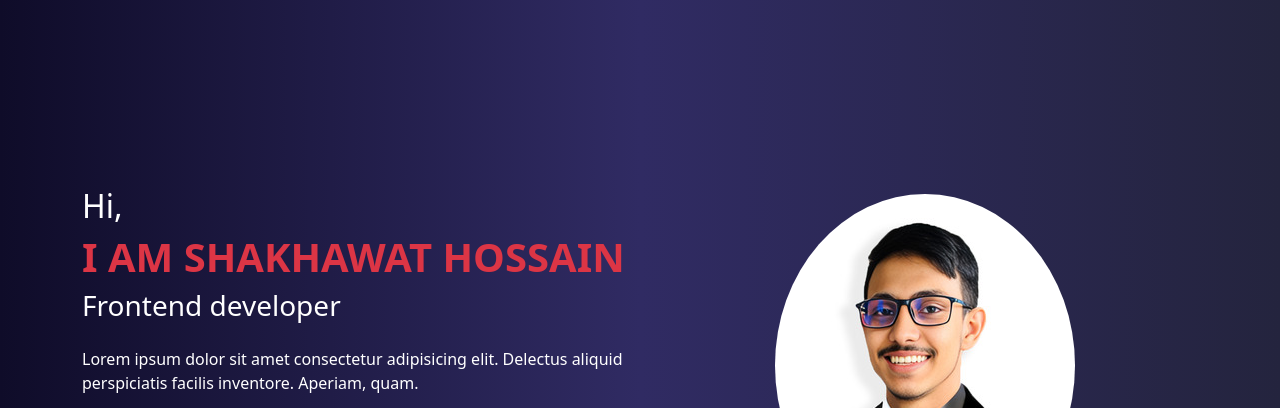
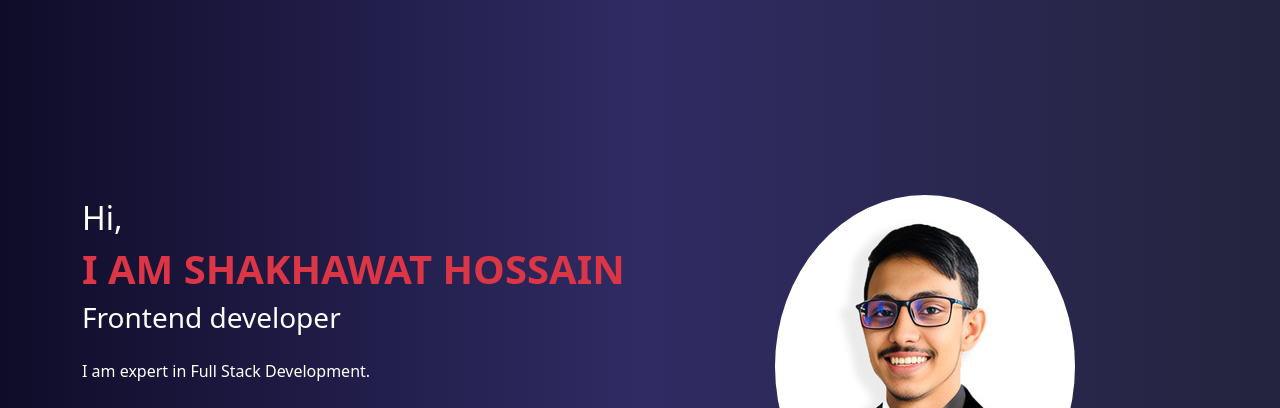
Before and after one commit to sh-rajin/Portfolio-site, a plain HTML site: page index.html in a window 1280 px wide. Shown: the part 82-490 px from the top of the page. Drawn offline with nearby package versions, Linux system fonts and the light colour scheme.

Commit message:
Update index.html

```diff
--- a/index.html
+++ b/index.html
@@ -49,7 +49,7 @@
                         <h2>Hi,</h2>
                         <h1 class="text-danger text-uppercase fs-1 fw-bold">I am Shakhawat Hossain</h1>
                         <h3 class="fs-3">Frontend developer</h3>
-                        <p class="mt-4">Lorem ipsum dolor sit amet consectetur adipisicing elit. Delectus aliquid perspiciatis facilis inventore. Aperiam, quam.</p>
+                        <p class="mt-4">I am expert in Full Stack Development.</p>
                         <div class="d-flex justify-content-center align-items-center gap-4 py-5">
                             <a target="_blank" href="https://www.facebook.com/sh.rajin.7"><i class="fa-brands fa-facebook fs-2"></i></a>
                             <a target="_blank" href="https://www.   linkedin.com/in/shrajin/"><i   class="fa-brands fa-linkedin fs-2"></i></a>
```
